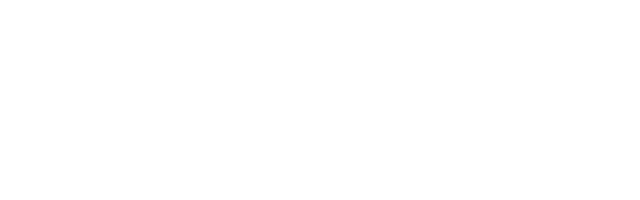
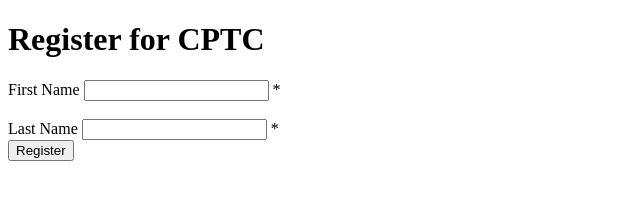
Before and after one commit to GideonDawson/CPW-203---Form-Validation, a plain HTML site: page index.html in a window 1280 px wide. Shown: the whole page, without its empty margins (0-640 px from the left). Drawn offline with Linux system fonts and the light colour scheme.

Commit message:
Created typescript file and started form val

```diff
--- a/index.html
+++ b/index.html
@@ -7,6 +7,18 @@
     <title>Form Validation</title>
 </head>
 <body>
-
+    <h1>Register for CPTC</h1>
+    <form>
+        <label for="first-name">First Name</label>
+        <input type="text" id="first-name">
+        <span id="firstNameSpan">*</span>
+        <br><br>
+        <label for="last-name">Last Name</label>
+        <input type="text" id="last-name">
+        <span>*</span>
+        <br>
+        <button type="button" value="Register">Register</button>
+    </form>
+    <script src="js/main.js"></script>
 </body>
 </html>
```
Also changed, not shown: js/main.js (added), 1 other file.
